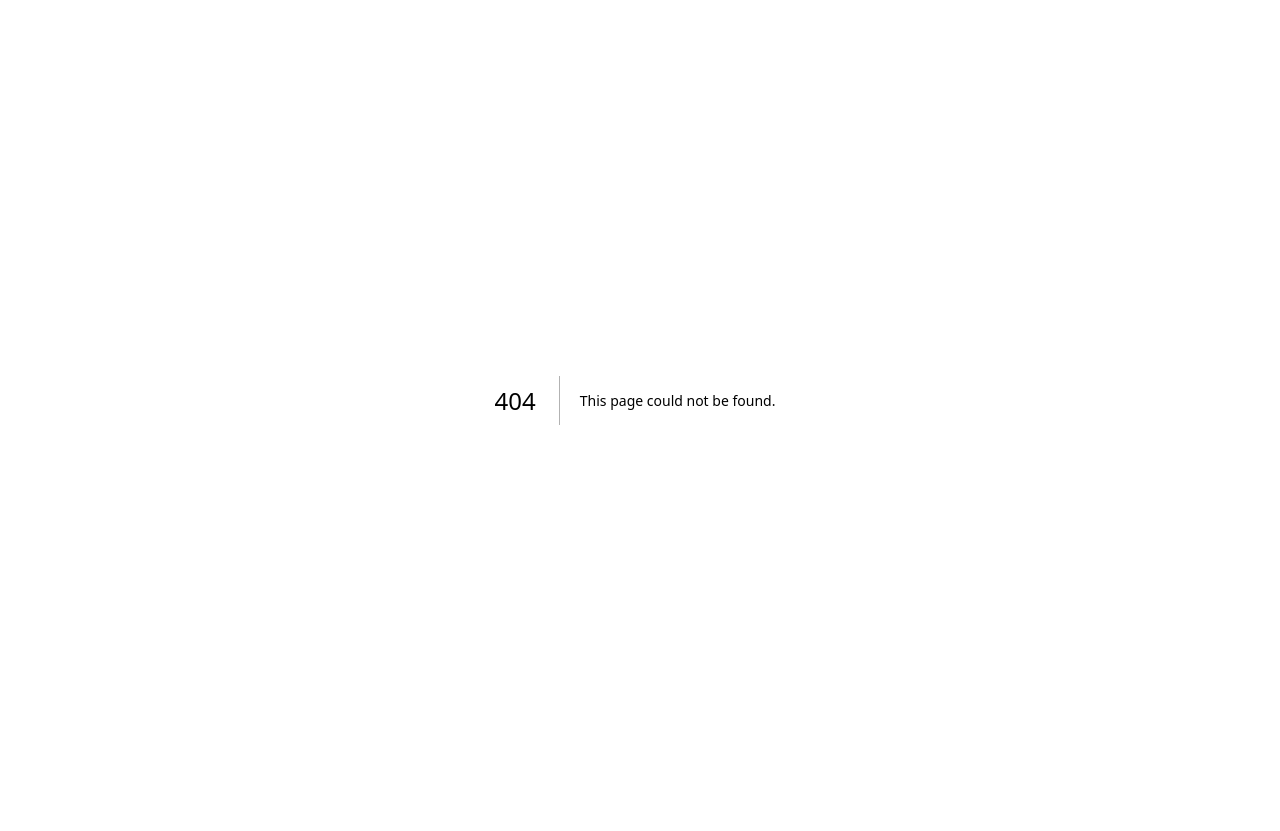
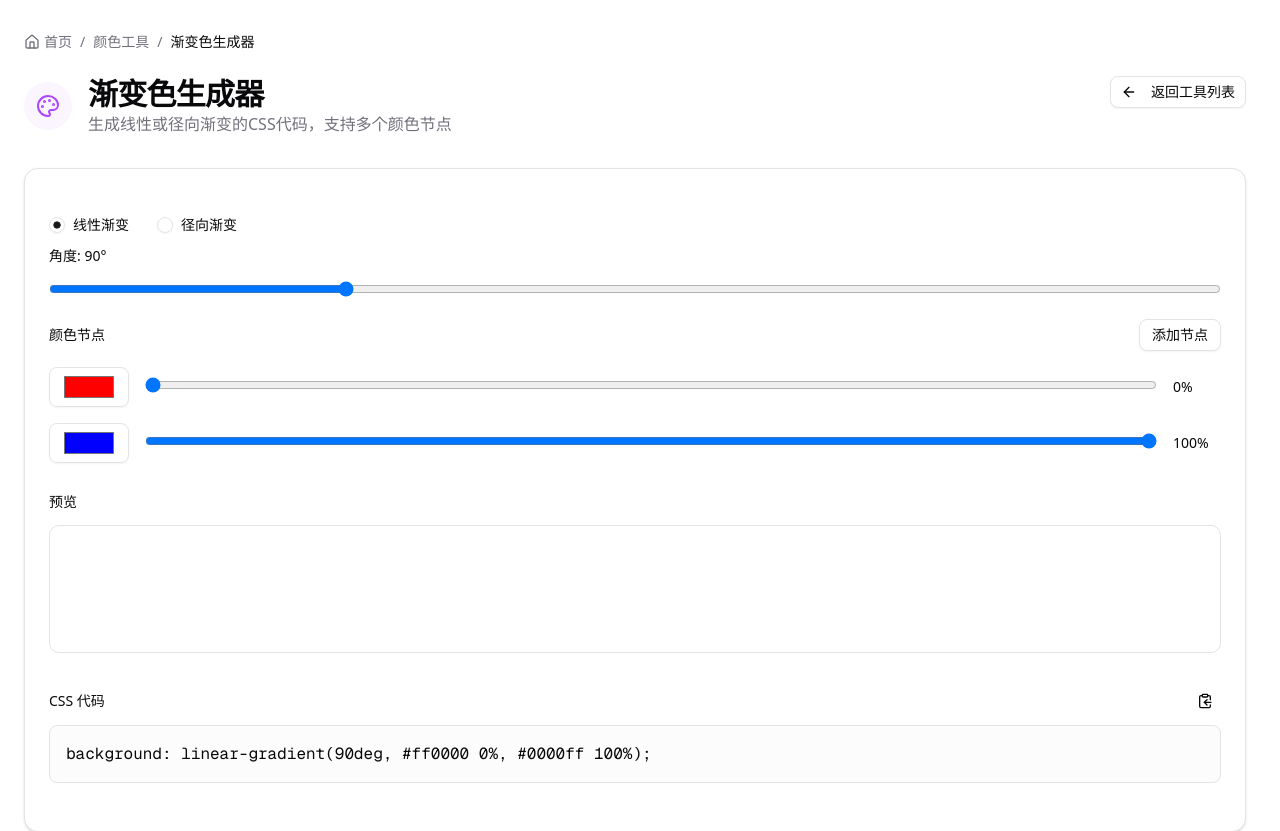
Before and after one commit to liwenka1/vven-tools, a Next.js app: page /tools/colors/gradient-generator in a window 1280 px wide. Before the commit this address had no page. Shown: the top 831 px of the page. Before the commit the page ends 800 px from the top, so only its background shows below. Built offline with nearby package versions, Linux system fonts and the light colour scheme.

Commit message:
feat: 新增gradient-generator页面

```diff
--- /dev/null
+++ b/app/tools/colors/gradient-generator/page.tsx
@@ -0,0 +1,242 @@
+"use client";
+
+import { useState } from "react";
+import { Input } from "@/components/ui/input";
+import { Label } from "@/components/ui/label";
+import { Button } from "@/components/ui/button";
+import { Palette } from "lucide-react";
+import ToolLayout from "@/components/tools/ToolLayout";
+import { ClipboardCopy } from "lucide-react";
+import { Tooltip, TooltipContent, TooltipProvider, TooltipTrigger } from "@/components/ui/tooltip";
+import { RadioGroup, RadioGroupItem } from "@/components/ui/radio-group";
+
+interface GradientStop {
+  color: string;
+  position: number;
+}
+
+interface GradientState {
+  type: "linear" | "radial";
+  angle: number;
+  stops: GradientStop[];
+  shape: "circle" | "ellipse";
+  position: string;
+}
+
+const DEFAULT_GRADIENT: GradientState = {
+  type: "linear",
+  angle: 90,
+  stops: [
+    { color: "#ff0000", position: 0 },
+    { color: "#0000ff", position: 100 }
+  ],
+  shape: "circle",
+  position: "center"
+};
+
+const RADIAL_POSITIONS = [
+  "center",
+  "top",
+  "top right",
+  "right",
+  "bottom right",
+  "bottom",
+  "bottom left",
+  "left",
+  "top left"
+];
+
+export default function GradientGeneratorPage() {
+  const [gradient, setGradient] = useState<GradientState>(DEFAULT_GRADIENT);
+  const [copyStatus, setCopyStatus] = useState<boolean>(false);
+
+  const generateGradientCSS = () => {
+    const stops = gradient.stops.map((stop) => `${stop.color} ${stop.position}%`).join(", ");
+
+    if (gradient.type === "linear") {
+      return `background: linear-gradient(${gradient.angle}deg, ${stops});`;
+    } else {
+      return `background: radial-gradient(${gradient.shape} at ${gradient.position}, ${stops});`;
+    }
+  };
+
+  const copyToClipboard = () => {
+    const css = generateGradientCSS();
+    navigator.clipboard.writeText(css).then(() => {
+      setCopyStatus(true);
+      setTimeout(() => setCopyStatus(false), 2000);
+    });
+  };
+
+  const updateStop = (index: number, color: string) => {
+    const newStops = [...gradient.stops];
+    newStops[index] = { ...newStops[index], color };
+    setGradient({ ...gradient, stops: newStops });
+  };
+
+  const updateStopPosition = (index: number, position: number) => {
+    const newStops = [...gradient.stops];
+    newStops[index] = { ...newStops[index], position };
+    setGradient({ ...gradient, stops: newStops });
+  };
+
+  const addStop = () => {
+    if (gradient.stops.length < 5) {
+      const newPosition = 50;
+      const newColor = "#00ff00";
+      setGradient({
+        ...gradient,
+        stops: [...gradient.stops, { color: newColor, position: newPosition }]
+      });
+    }
+  };
+
+  const removeStop = (index: number) => {
+    if (gradient.stops.length > 2) {
+      const newStops = gradient.stops.filter((_, i) => i !== index);
+      setGradient({ ...gradient, stops: newStops });
+    }
+  };
+
+  return (
+    <ToolLayout
+      title="渐变色生成器"
+      description="生成线性或径向渐变的CSS代码，支持多个颜色节点"
+      icon={<Palette className="h-6 w-6 text-purple-500" />}
+      category={{
+        name: "颜色工具",
+        href: "/#color-tools",
+        color: "bg-purple-50 dark:bg-purple-950/30"
+      }}
+    >
+      <div className="space-y-8 p-6">
+        <div className="flex flex-col space-y-4">
+          <div className="flex items-center space-x-4">
+            <RadioGroup
+              value={gradient.type}
+              onValueChange={(value: "linear" | "radial") => setGradient({ ...gradient, type: value })}
+              className="flex items-center space-x-4"
+            >
+              <div className="flex items-center space-x-2">
+                <RadioGroupItem value="linear" id="linear" />
+                <Label htmlFor="linear">线性渐变</Label>
+              </div>
+              <div className="flex items-center space-x-2">
+                <RadioGroupItem value="radial" id="radial" />
+                <Label htmlFor="radial">径向渐变</Label>
+              </div>
+            </RadioGroup>
+          </div>
+
+          {gradient.type === "linear" ? (
+            <div className="space-y-4">
+              <Label>角度: {gradient.angle}°</Label>
+              <input
+                type="range"
+                value={gradient.angle}
+                onChange={(e) => setGradient({ ...gradient, angle: Number(e.target.value) })}
+                min="0"
+                max="360"
+                step="1"
+                className="w-full"
+              />
+            </div>
+          ) : (
+            <div className="space-y-4">
+              <div className="flex items-center space-x-4">
+                <div className="w-1/2">
+                  <Label>形状</Label>
+                  <select
+                    value={gradient.shape}
+                    onChange={(e) => setGradient({ ...gradient, shape: e.target.value as "circle" | "ellipse" })}
+                    className="w-full rounded-md border px-3 py-2"
+                  >
+                    <option value="circle">圆形</option>
+                    <option value="ellipse">椭圆</option>
+                  </select>
+                </div>
+                <div className="w-1/2">
+                  <Label>位置</Label>
+                  <select
+                    value={gradient.position}
+                    onChange={(e) => setGradient({ ...gradient, position: e.target.value })}
+                    className="w-full rounded-md border px-3 py-2"
+                  >
+                    {RADIAL_POSITIONS.map((pos) => (
+                      <option key={pos} value={pos}>
+                        {pos}
+                      </option>
+                    ))}
+                  </select>
+                </div>
+              </div>
+            </div>
+          )}
+
+          <div className="space-y-4">
+            <div className="flex items-center justify-between">
+              <Label>颜色节点</Label>
+              {gradient.stops.length < 5 && (
+                <Button variant="outline" size="sm" onClick={addStop}>
+                  添加节点
+                </Button>
+              )}
+            </div>
+            {gradient.stops.map((stop, index) => (
+              <div key={index} className="flex items-center space-x-4">
+                <Input
+                  type="color"
+                  value={stop.color}
+                  onChange={(e) => updateStop(index, e.target.value)}
+                  className="h-10 w-20"
+                />
+                <div className="flex-1">
+                  <input
+                    type="range"
+                    value={stop.position}
+                    onChange={(e) => updateStopPosition(index, Number(e.target.value))}
+                    min="0"
+                    max="100"
+                    step="1"
+                    className="w-full"
+                  />
+                </div>
+                <div className="w-12 text-sm">{stop.position}%</div>
+                {gradient.stops.length > 2 && (
+                  <Button variant="ghost" size="icon" onClick={() => removeStop(index)} className="h-8 w-8">
+                    ×
+                  </Button>
+                )}
+              </div>
+            ))}
+          </div>
+        </div>
+
+        <div className="space-y-4">
+          <Label>预览</Label>
+          <div className="h-32 rounded-lg border" style={{ background: generateGradientCSS().split(":")[1].trim() }} />
+        </div>
+
+        <div className="space-y-2">
+          <div className="flex items-center justify-between">
+            <Label>CSS 代码</Label>
+            <TooltipProvider>
+              <Tooltip>
+                <TooltipTrigger asChild>
+                  <Button variant="ghost" size="icon" className="h-8 w-8" onClick={copyToClipboard}>
+                    <ClipboardCopy className="h-4 w-4" />
+                  </Button>
+                </TooltipTrigger>
+                <TooltipContent>
+                  <p>复制到剪贴板</p>
+                </TooltipContent>
+              </Tooltip>
+            </TooltipProvider>
+          </div>
+          <div className="bg-muted/30 overflow-x-auto rounded-md border p-4 font-mono">{generateGradientCSS()}</div>
+          {copyStatus && <div className="text-sm text-purple-600">✓ 已复制到剪贴板</div>}
+        </div>
+      </div>
+    </ToolLayout>
+  );
+}
```
